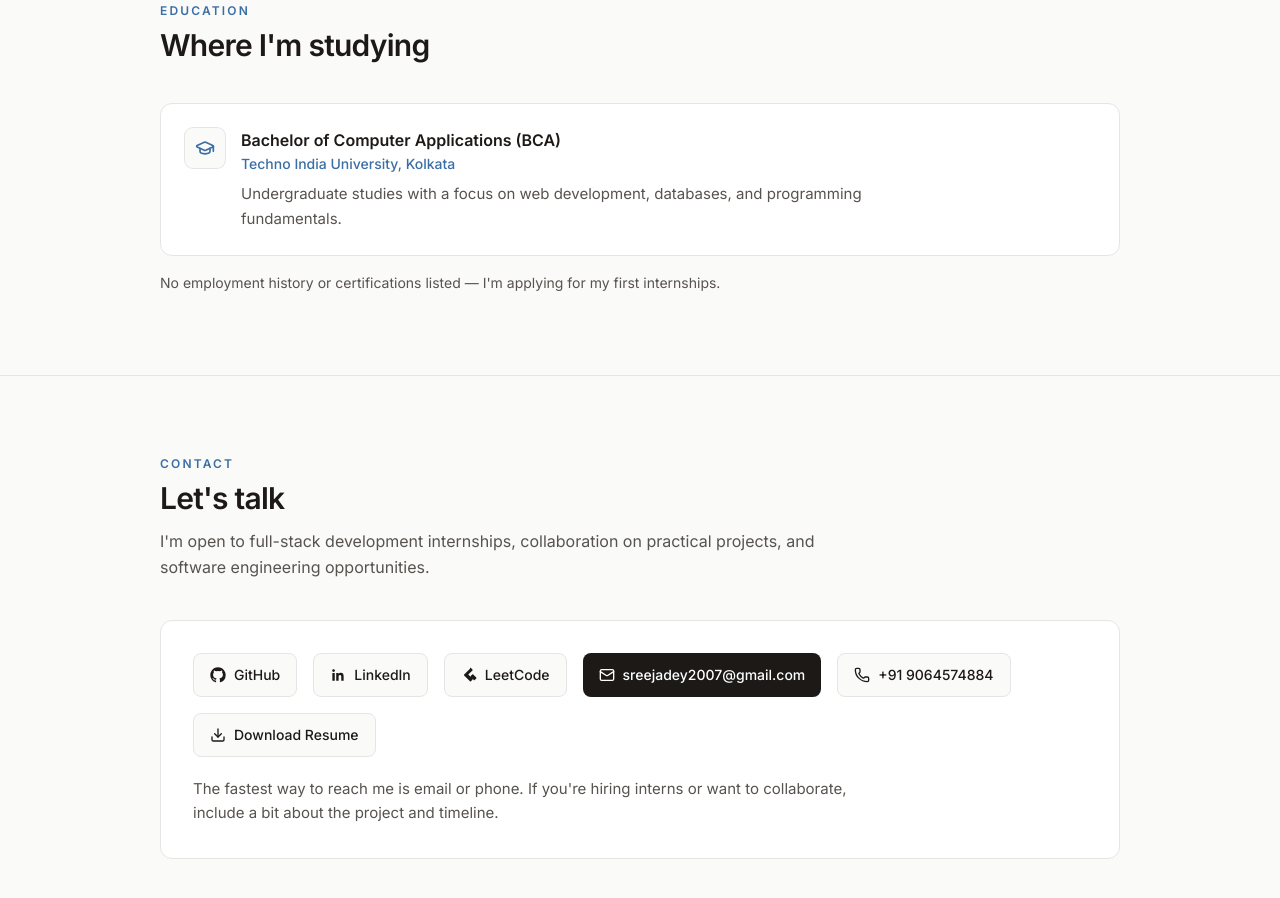
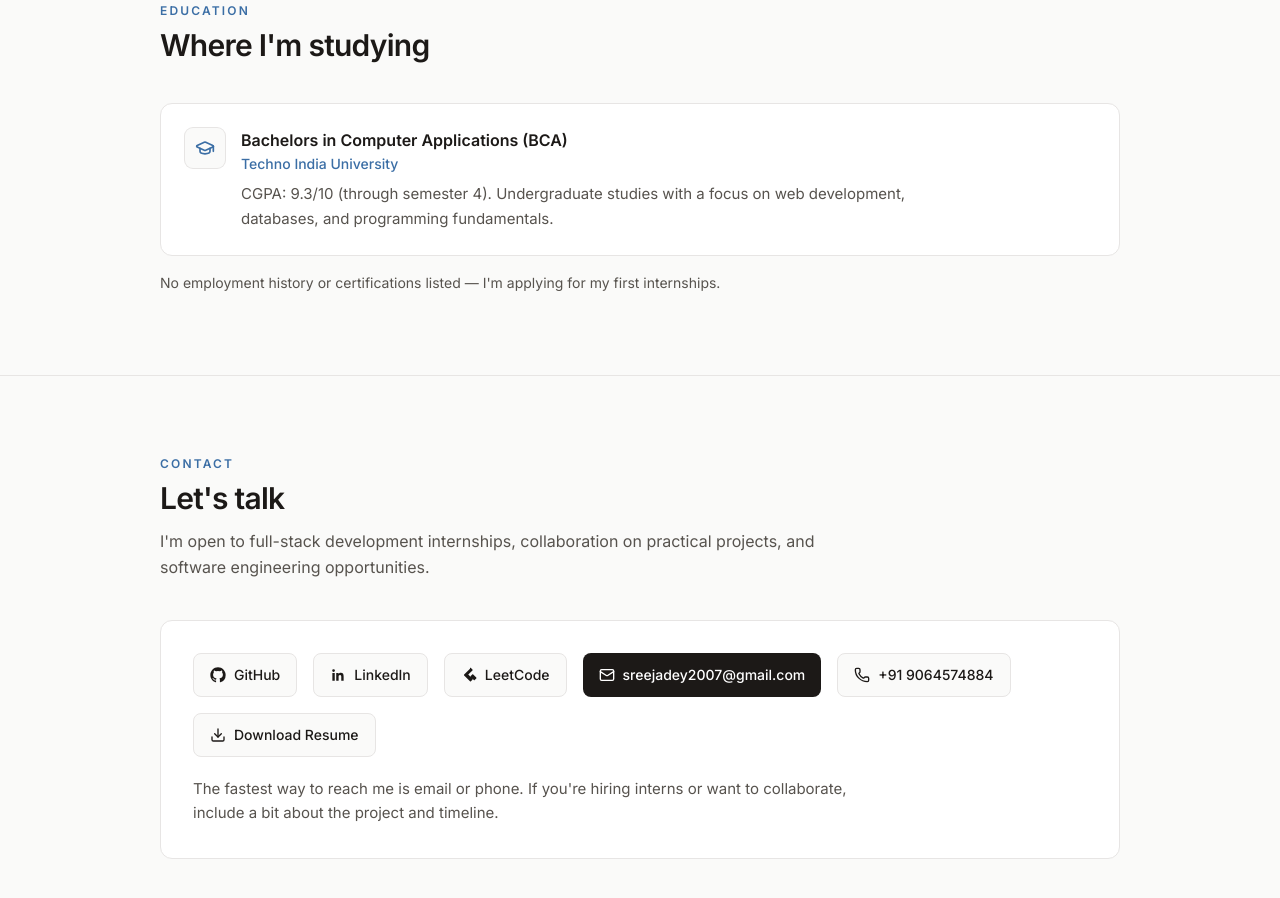
Before and after one commit to Exploring-glitch/sreeja-dey-portfolio, a React (Vite) app: page / in a window 1280 px wide. Shown: the part 4280-5178 px from the top of the page. Built offline with nearby package versions, Linux system fonts and the light colour scheme.

Commit message:
feat: expand TIU education with CGPA and duration

```diff
--- a/src/data/portfolio.js
+++ b/src/data/portfolio.js
@@ -118,9 +118,11 @@ export const projects = [
 
 export const education = [
   {
-    degree: "Bachelor of Computer Applications (BCA)",
-    school: "Techno India University, Kolkata",
+    degree: "Bachelors in Computer Applications (BCA)",
+    school: "Techno India University",
+    location: "Kolkata, India",
+    period: "September 2024 – May 2028",
     detail:
-      "Undergraduate studies with a focus on web development, databases, and programming fundamentals.",
+      "CGPA: 9.3/10 (through semester 4). Undergraduate studies with a focus on web development, databases, and programming fundamentals.",
   },
 ];
```
